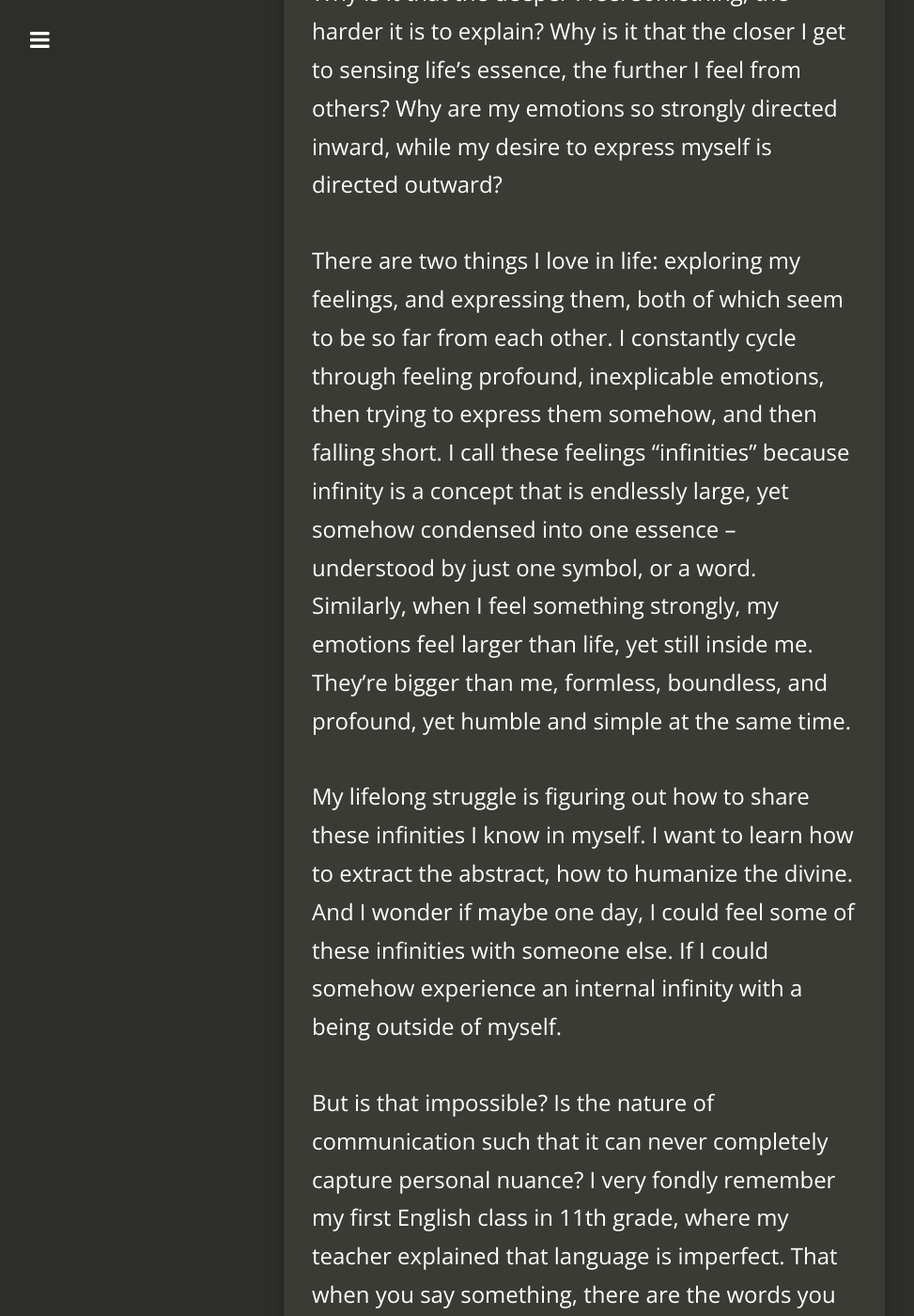
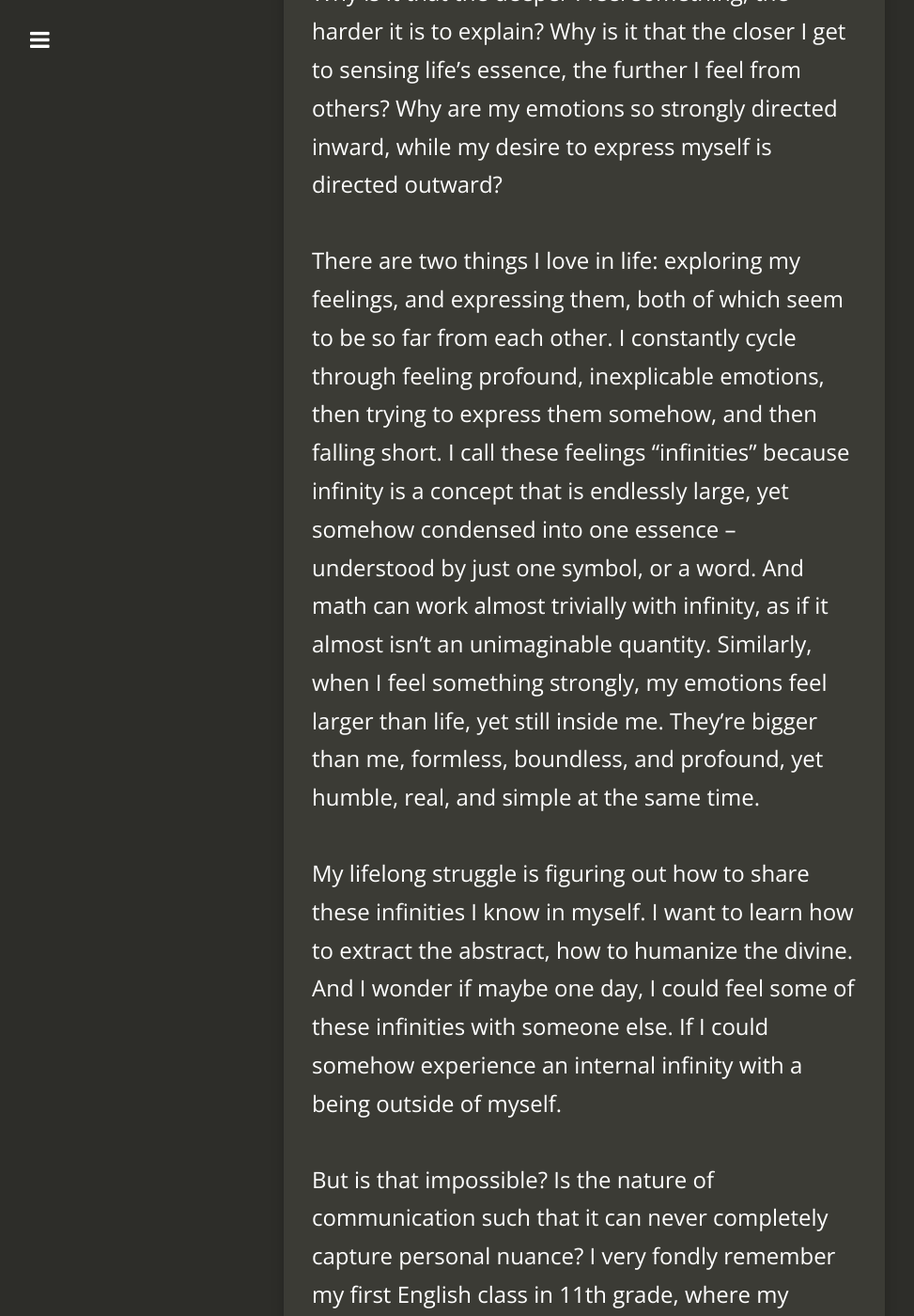
Before and after one commit to jacobtomlinson/carte-noire, a Jekyll site: the page built from _posts/2016-10-17-defining-infinity.md, in a window 1280 px wide and 1400 px high, scrolled down 1074 px. Shown: the whole window at 94% size, without its empty margins (18-991 px from the left). Built offline with Jekyll 4.4.1, drawn with Linux system fonts in a browser that asks for light colours; nearby versions of some CDN libraries; comment, search, counter and statistics services are not loaded.

Commit message:
Further describe use of infinity in 'Defining infinity'.

```diff
--- a/_posts/2016-10-17-defining-infinity.md
+++ b/_posts/2016-10-17-defining-infinity.md
@@ -18,7 +18,7 @@ Sometimes I create a playlist name that describes an emotion so perfectly, and a
 
 Why is it that the deeper I feel something, the harder it is to explain? Why is it that the closer I get to sensing life's essence, the further I feel from others? Why are my emotions so strongly directed inward, while my desire to express myself is directed outward?
 
-There are two things I love in life: exploring my feelings, and expressing them, both of which seem to be so far from each other. I constantly cycle through feeling profound, inexplicable emotions, then trying to express them somehow, and then falling short. I call these feelings "infinities" because infinity is a concept that is endlessly large, yet somehow condensed into one essence -- understood by just one symbol, or a word. Similarly, when I feel something strongly, my emotions feel larger than life, yet still inside me. They're bigger than me, formless, boundless, and profound, yet humble and simple at the same time.
+There are two things I love in life: exploring my feelings, and expressing them, both of which seem to be so far from each other. I constantly cycle through feeling profound, inexplicable emotions, then trying to express them somehow, and then falling short. I call these feelings "infinities" because infinity is a concept that is endlessly large, yet somehow condensed into one essence -- understood by just one symbol, or a word. And math can work almost trivially with infinity, as if it almost isn't an unimaginable quantity. Similarly, when I feel something strongly, my emotions feel larger than life, yet still inside me. They're bigger than me, formless, boundless, and profound, yet humble, real, and simple at the same time.
 
 My lifelong struggle is figuring out how to share these infinities I know in myself. I want to learn how to extract the abstract, how to humanize the divine. And I wonder if maybe one day, I could feel some of these infinities with someone else. If I could somehow experience an internal infinity with a being outside of myself.
 
```
